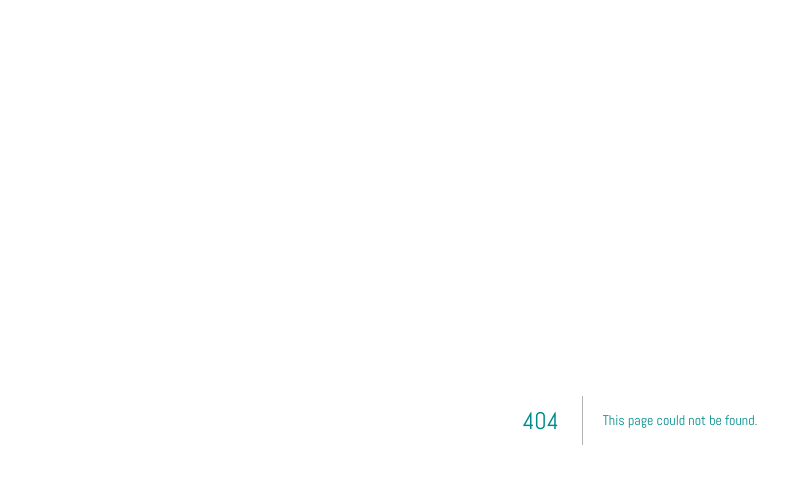
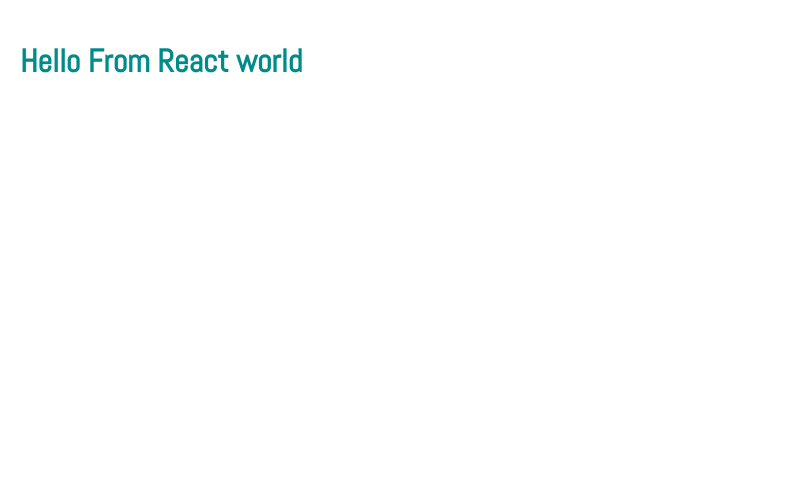
Before and after one commit to CaptainStorm21/movie-react-nextjs, a Next.js app: page /about in a window 1280 px wide. Before the commit this address had no page. Shown: the top 484 px of the page, without its empty margins (0-795 px from the left). Built offline with nearby package versions, Linux system fonts and the light colour scheme.

Commit message:
testing functional component

```diff
--- /dev/null
+++ b/pages/about.js
@@ -0,0 +1,9 @@
+//functional component
+const About = () => {
+    const message = "From React world"
+    return (
+        <h1> Hello {message} </h1>
+    )
+}
+
+export default About
```
